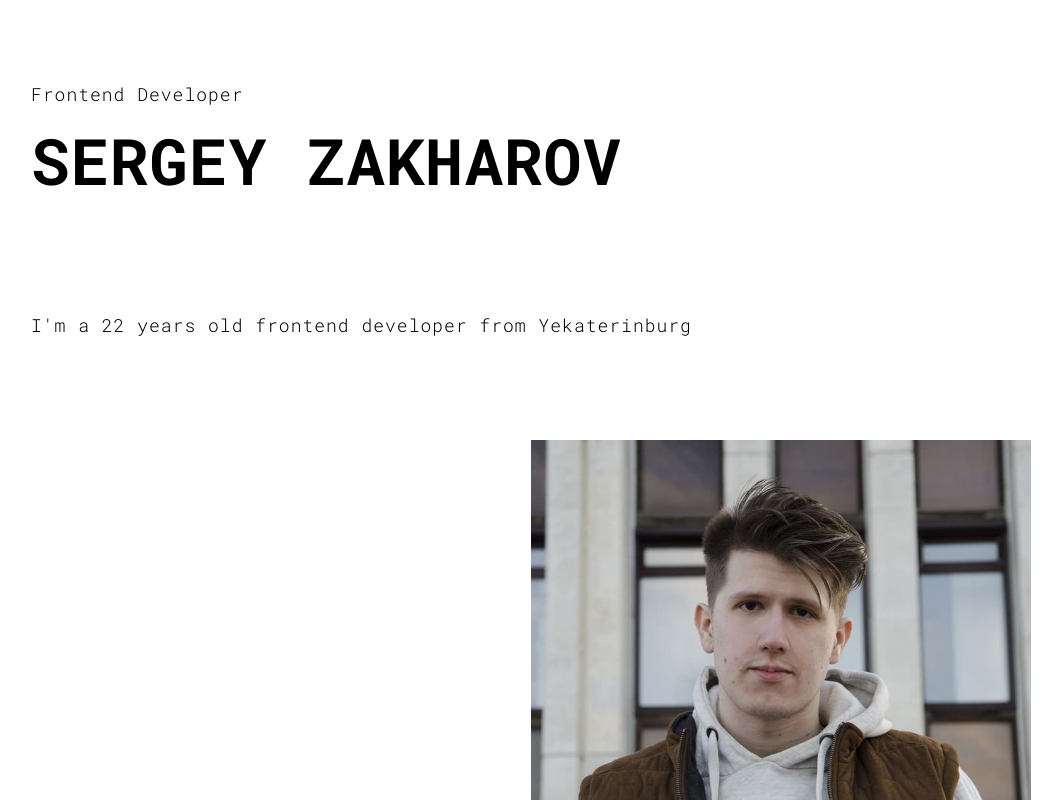
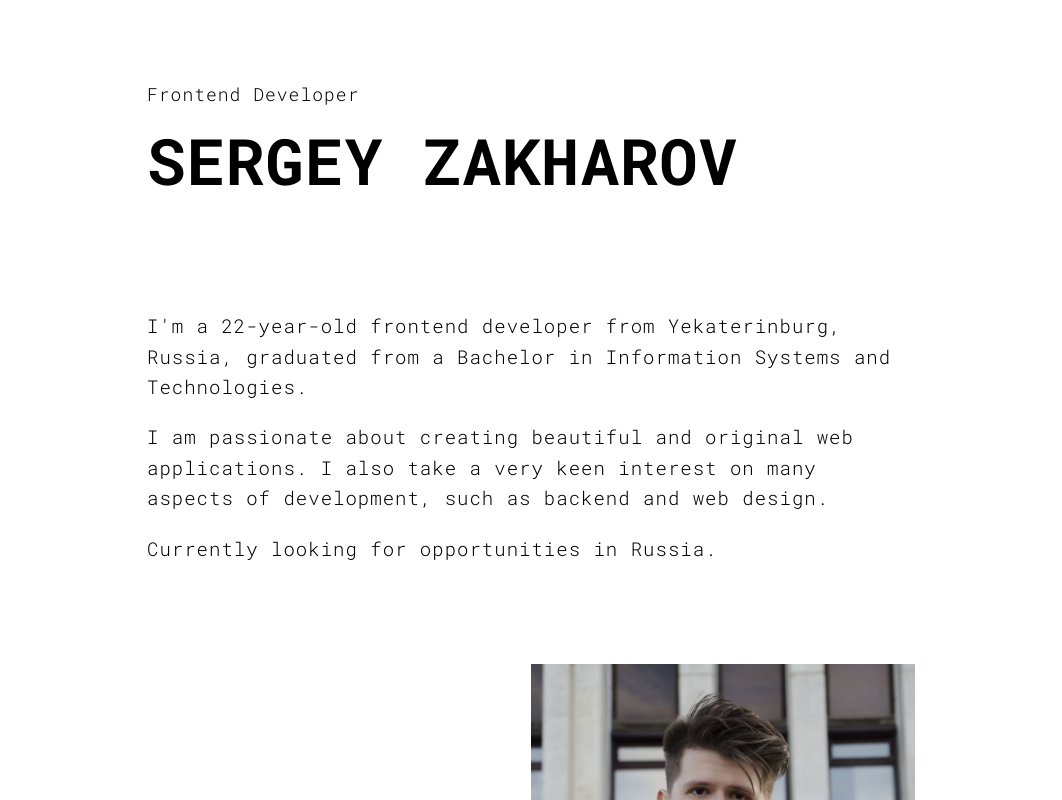
Before and after one commit to MultipleIllusionsi/Portfolio, a React (Create React App) app: page /#/about in a window 1280 px wide. Shown: the top 800 px of the page, without its empty margins (109-1171 px from the left). Built offline with nearby package versions, Linux system fonts and the light colour scheme; a web font is replaced by a local one.

Commit message:
added text and a bit styling for about page

```diff
--- a/src/pages/About/About.jsx
+++ b/src/pages/About/About.jsx
@@ -49,7 +49,16 @@ class About extends React.PureComponent {
             <h1>Sergey Zakharov</h1>
           </div>
           <div className="bio">
-            <p>I'm a 22 years old frontend developer from Yekaterinburg</p>
+            <p>
+              I'm a 22-year-old frontend developer from Yekaterinburg, Russia,
+              graduated from a Bachelor in Information Systems and Technologies.
+            </p>
+            <p>
+              I am passionate about creating beautiful and original web
+              applications. I also take a very keen interest on many aspects of
+              development, such as backend and web design.
+            </p>
+            <p>Currently looking for opportunities in Russia.</p>
           </div>
           <div className="photo">
             <Link to="/">
--- a/src/pages/About/About.scss
+++ b/src/pages/About/About.scss
@@ -1,5 +1,7 @@
 .page-about {
     max-width: 100rem;
+    width: 60vw;
+    min-width: 32rem;
     margin: 0 auto;
 }
 
@@ -22,7 +24,11 @@
 
 .bio {
     margin-top: 10rem;
-    font-size: 1.8rem;
+    font-size: 1.9rem;
+
+    &>p {
+        margin-bottom: 2rem;
+    }
 }
 
 .photo {
```
